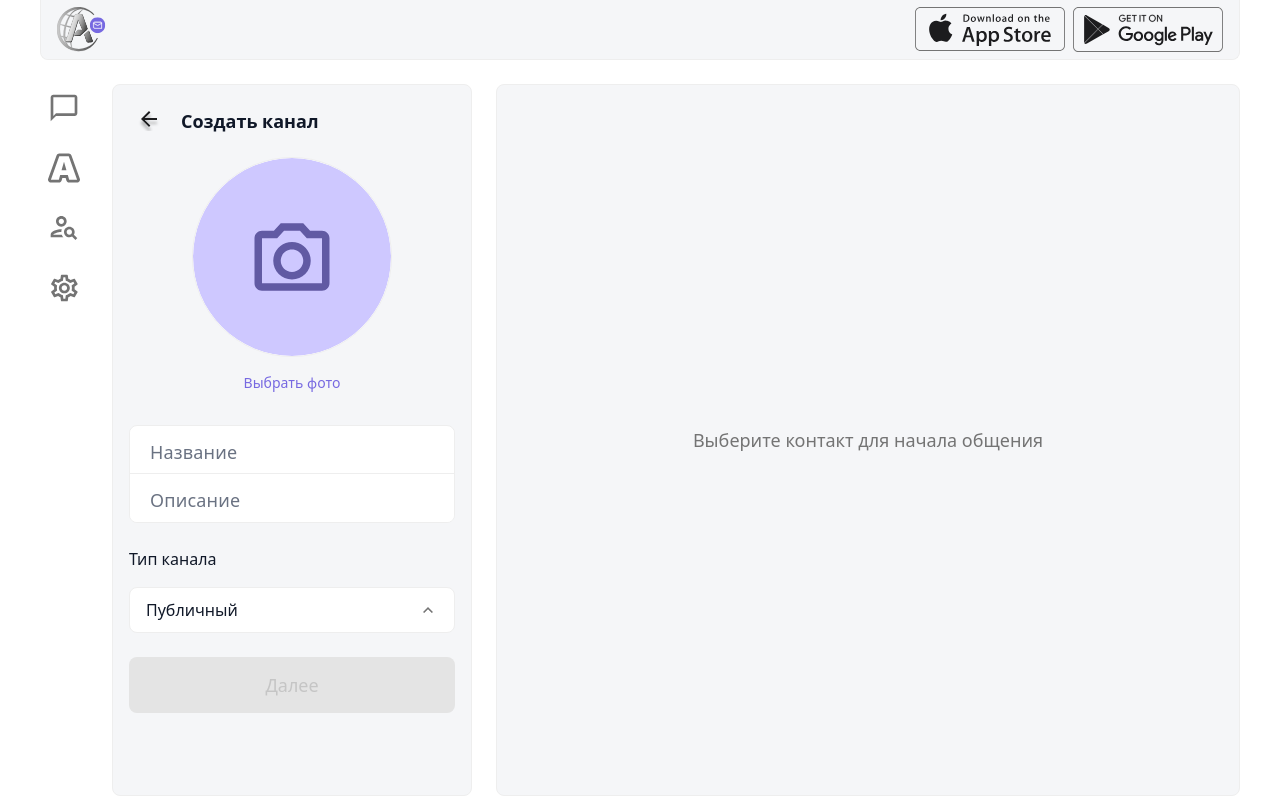
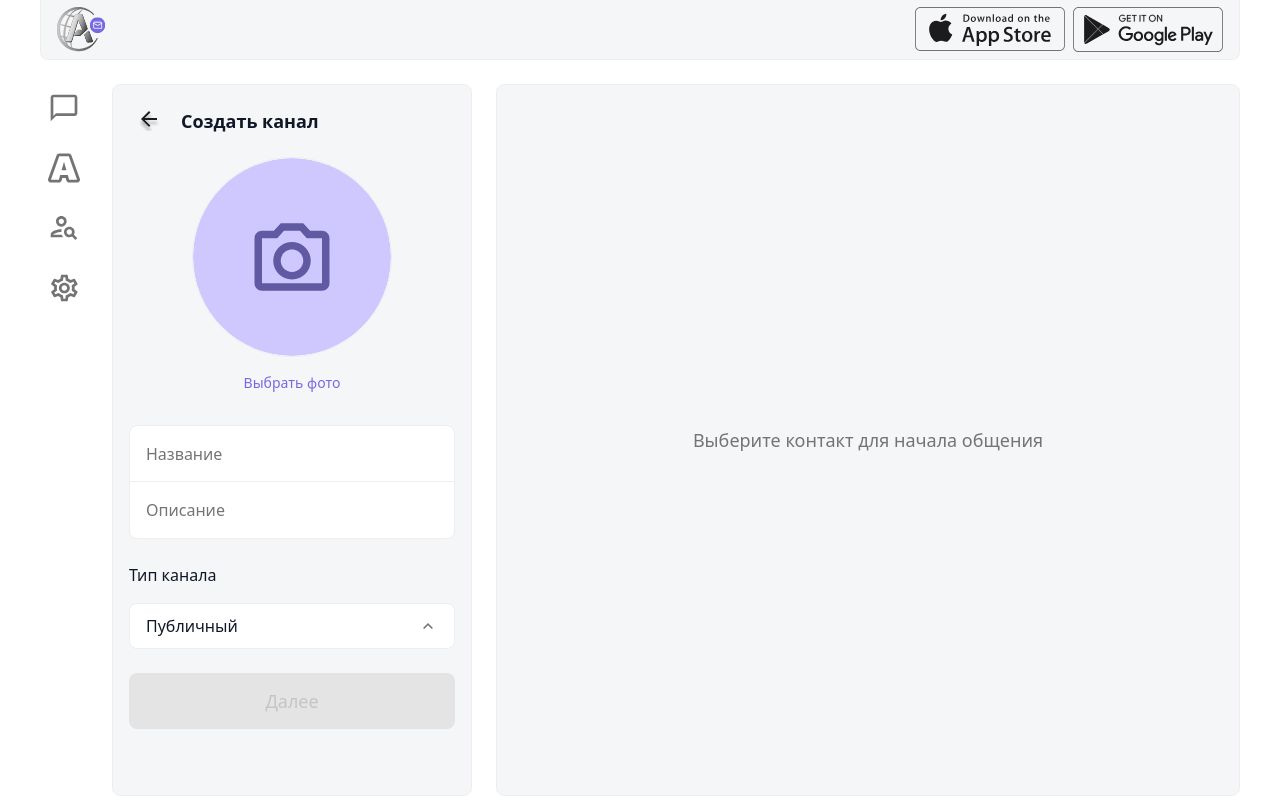
Before and after one commit to MosilevichS/chat-frontend-6, a Next.js app: page /chats/new-channel in a window 1280 px wide. Built offline with nearby package versions, Linux system fonts and the light colour scheme; no server answers.

Commit message:
добавлены изменения из ветки feature-create-group-or-chanell, изменены стили инпутов на страницах создания группы и канала

```diff
--- a/src/app/(main)/chats/_components/BaseCreationPage.tsx
+++ b/src/app/(main)/chats/_components/BaseCreationPage.tsx
@@ -9,14 +9,21 @@ import Image from "next/image";
 import backDesktop from "../../../../assets/icons/back-desktop.svg";
 import backMobile from "../../../../assets/icons/back-icon.svg";
 import fotoNewGroup from "../../../../assets/icons/foto-new-group.svg";
+import closeInputIcon from "../../../../assets/icons/close-input.svg";
 
 interface BaseCreationPageProps {
   title: string;
   typeSelector: ReactNode;
   placeholderText: string;
+  nextPagePath: string;
 }
 
-const BaseCreationPage = ({ title, typeSelector, placeholderText }: BaseCreationPageProps) => {
+const BaseCreationPage = ({
+  title,
+  typeSelector,
+  placeholderText,
+  nextPagePath,
+}: BaseCreationPageProps) => {
   const router = useRouter();
   const [name, setName] = useState("");
   const [description, setDescription] = useState("");
@@ -26,6 +33,11 @@ const BaseCreationPage = ({ title, typeSelector, placeholderText }: BaseCreation
   const [photoPosition, setPhotoPosition] = useState({ x: 0, y: 0 });
   const [isMobile, setIsMobile] = useState(false);
 
+  const [nameCharCount, setNameCharCount] = useState(0);
+  const [descCharCount, setDescCharCount] = useState(0);
+  const [isNameFocused, setIsNameFocused] = useState(false);
+  const [isDescFocused, setIsDescFocused] = useState(false);
+
   useEffect(() => {
     const checkMobile = () => setIsMobile(window.innerWidth < 768);
     checkMobile();
@@ -33,17 +45,16 @@ const BaseCreationPage = ({ title, typeSelector, placeholderText }: BaseCreation
     return () => window.removeEventListener("resize", checkMobile);
   }, []);
 
+  useEffect(() => {
+    setNameCharCount(name.length);
+  }, [name]);
+
+  useEffect(() => {
+    setDescCharCount(description.length);
+  }, [description]);
+
   const handleBack = () => router.back();
-
-  const handleNext = () => {
-    console.log("Переход к следующему шагу", {
-      name,
-      description,
-      hasPhoto: !!selectedPhoto,
-      photoZoom,
-      photoPosition,
-    });
-  };
+  const handleNext = () => router.push(nextPagePath);
 
   const handlePhotoSelected = (
     file: File | null,
@@ -54,7 +65,6 @@ const BaseCreationPage = ({ title, typeSelector, placeholderText }: BaseCreation
       reader.onloadend = () => {
         const imageUrl = reader.result as string;
         setSelectedPhoto(imageUrl);
-
         if (cropData) {
           setPhotoZoom(cropData.zoom);
           setPhotoPosition(cropData.position);
@@ -67,7 +77,46 @@ const BaseCreationPage = ({ title, typeSelector, placeholderText }: BaseCreation
     }
   };
 
-  const isFormValid = name.trim().length > 0;
+  const handleNameChange = (e: React.ChangeEvent<HTMLInputElement>) => {
+    if (e.target.value.length <= 100) setName(e.target.value);
+  };
+
+  const handleDescriptionChange = (e: React.ChangeEvent<HTMLInputElement>) => {
+    if (e.target.value.length <= 250) setDescription(e.target.value);
+  };
+
+  const handleNameFocus = () => {
+    setIsNameFocused(true);
+    setIsDescFocused(false);
+  };
+
+  const handleDescriptionFocus = () => {
+    setIsDescFocused(true);
+    setIsNameFocused(false);
+  };
+
+  const handleInputClick = (e: React.MouseEvent<HTMLDivElement>) => {
+    const target = e.target as HTMLElement;
+    if (target.closest("button")) return;
+
+    if (target.closest("#name-visual")) {
+      document.getElementById("name-input")?.focus();
+    } else if (target.closest("#desc-visual")) {
+      document.getElementById("description-input")?.focus();
+    }
+  };
+
+  const clearName = () => {
+    setName("");
+    document.getElementById("name-input")?.focus();
+  };
+
+  const clearDescription = () => {
+    setDescription("");
+    document.getElementById("description-input")?.focus();
+  };
+
+  const isFormValid = name.trim().length > 0 && nameCharCount >= 1 && nameCharCount <= 100;
 
   return (
     <>
@@ -139,16 +188,129 @@ const BaseCreationPage = ({ title, typeSelector, placeholderText }: BaseCreation
               </button>
 
               <div className="w-full border border-(--color-gray-1) rounded-lg overflow-hidden bg-white mb-6">
-                <Input
-                  placeholder="Название"
-                  onChange={e => setName(e.target.value)}
-                  className="w-full h-[44px] border-0 border-b border-(--color-gray-1) rounded-none px-4"
-                />
-                <Input
-                  placeholder="Описание"
-                  onChange={e => setDescription(e.target.value)}
-                  className="w-full h-[44px] border-0 rounded-none px-4"
-                />
+                <div
+                  className={`relative border-b border-(--color-gray-1) ${name.length > 0 || isNameFocused ? "min-h-[72px]" : "h-[56px]"}`}
+                >
+                  <Input
+                    id="name-input"
+                    value={name}
+                    onChange={handleNameChange}
+                    onFocus={handleNameFocus}
+                    onBlur={() => setIsNameFocused(false)}
+                    placeholder=""
+                    className="w-full border-0 rounded-none px-4 absolute inset-0 opacity-0 z-10"
+                  />
+
+                  <div
+                    id="name-visual"
+                    onClick={handleInputClick}
+                    className={`flex px-4 ${name.length > 0 || isNameFocused ? "pt-6 pb-2 items-start" : "h-[56px] items-center"} cursor-text`}
+                  >
+                    <div className="flex-1 min-w-0" style={{ maxWidth: "280px" }}>
+                      <div
+                        className={`${isNameFocused || name.length > 0 ? "text-xs text-(--color-gray)" : "text-base text-(--color-gray)"}`}
+                      >
+                        Название
+                      </div>
+                      {(name.length > 0 || isNameFocused) && (
+                        <div className="text-base text-gray-900 mt-2 break-words relative min-h-[20px]">
+                          {name.length > 0 ? (
+                            <>
+                              {name}
+                              {isNameFocused && (
+                                <span className="inline-block w-[2px] h-5 bg-(--color-violet) ml-[1px] animate-pulse align-middle"></span>
+                              )}
+                            </>
+                          ) : (
+                            isNameFocused && (
+                              <span className="inline-block w-[2px] h-5 bg-(--color-violet) animate-pulse"></span>
+                            )
+                          )}
+                        </div>
+                      )}
+                    </div>
+
+                    <div className="flex flex-col items-end justify-start shrink-0 ml-2">
+                      <div
+                        className={`${isNameFocused || name.length > 0 ? "text-xs" : "opacity-0"} text-(--color-gray)`}
+                      >
+                        {nameCharCount}/100
+                      </div>
+                      {name.length > 0 && (
+                        <button
+                          onClick={clearName}
+                          className="mt-2 flex items-center justify-center w-4 h-4"
+                          aria-label="Очистить"
+                          type="button"
+                        >
+                          <Image src={closeInputIcon} alt="Очистить" width={16} height={16} />
+                        </button>
+                      )}
+                    </div>
+                  </div>
+                </div>
+
+                <div
+                  className={`relative ${description.length > 0 || isDescFocused ? "min-h-[72px]" : "h-[56px]"}`}
+                >
+                  <Input
+                    id="description-input"
+                    value={description}
+                    onChange={handleDescriptionChange}
+                    onFocus={handleDescriptionFocus}
+                    onBlur={() => setIsDescFocused(false)}
+                    placeholder=""
+                    className="w-full border-0 rounded-none px-4 absolute inset-0 opacity-0 z-10"
+                  />
+
+                  <div
+                    id="desc-visual"
+                    onClick={handleInputClick}
+                    className={`flex px-4 ${description.length > 0 || isDescFocused ? "pt-6 pb-2 items-start" : "h-[56px] items-center"} cursor-text`}
+                  >
+                    <div className="flex-1 min-w-0" style={{ maxWidth: "280px" }}>
+                      <div
+                        className={`${isDescFocused || description.length > 0 ? "text-xs text-(--color-gray)" : "text-base text-(--color-gray)"}`}
+                      >
+                        Описание
+                      </div>
+                      {(description.length > 0 || isDescFocused) && (
+                        <div className="text-base text-gray-900 mt-2 break-words relative min-h-[20px]">
+                          {description.length > 0 ? (
+                            <>
+                              {description}
+                              {isDescFocused && (
+                                <span className="inline-block w-[2px] h-5 bg-(--color-violet) ml-[1px] animate-pulse align-middle"></span>
+                              )}
+                            </>
+                          ) : (
+                            isDescFocused && (
+                              <span className="inline-block w-[2px] h-5 bg-(--color-violet) animate-pulse"></span>
+                            )
+                          )}
+                        </div>
+                      )}
+                    </div>
+
+                    <div className="flex flex-col items-end justify-start shrink-0 ml-2">
+                      <div
+                        className={`${isDescFocused || description.length > 0 ? "text-xs" : "opacity-0"} text-(--color-gray)`}
+                      >
+                        {descCharCount}/250
+                      </div>
+                      {description.length > 0 && (
+                        <button
+                          onClick={clearDescription}
+                          className={`flex items-center justify-center w-4 h-4 ${isDescFocused || description.length > 0 ? "mt-2" : ""}`}
+                          aria-label="Очистить"
+                          type="button"
+                        >
+                          <Image src={closeInputIcon} alt="Очистить" width={16} height={16} />
+                        </button>
+                      )}
+                    </div>
+                  </div>
+                </div>
               </div>
 
               {typeSelector}
--- a/src/app/(main)/chats/new-channel/page.tsx
+++ b/src/app/(main)/chats/new-channel/page.tsx
@@ -12,6 +12,7 @@ const NewChannelPage = () => {
       title="Создать канал"
       typeSelector={<ChannelTypeSelector value={channelType} onChange={setChannelType} />}
       placeholderText="Выберите контакт для начала общения"
+      nextPagePath="./add-subscribers"
     />
   );
 };
--- a/src/app/(main)/chats/new-group/page.tsx
+++ b/src/app/(main)/chats/new-group/page.tsx
@@ -12,6 +12,7 @@ const NewGroupPage = () => {
       title="Создать группу"
       typeSelector={<GroupTypeSelector value={groupType} onChange={setGroupType} />}
       placeholderText="Выберите контакт для начала общения"
+      nextPagePath="./add-subscribers"
     />
   );
 };
--- a/src/components/ui/Input.tsx
+++ b/src/components/ui/Input.tsx
@@ -4,8 +4,11 @@ import { twMerge } from "tailwind-merge";
 import type { InputHTMLAttributes } from "react";
 
 interface IInput {
+  id?: string;
   onClick?: InputHTMLAttributes<HTMLInputElement>["onClick"];
   onChange?: InputHTMLAttributes<HTMLInputElement>["onChange"];
+  onFocus?: InputHTMLAttributes<HTMLInputElement>["onFocus"];
+  onBlur?: InputHTMLAttributes<HTMLInputElement>["onBlur"];
   name?: string;
   label?: string;
   type?: "text" | "email" | "password" | "tel" | "number" | "search";
@@ -14,12 +17,16 @@ interface IInput {
   error?: string;
   disabled?: boolean;
   defaultValue?: string;
+  value?: string;
   className?: string;
 }
 
 const Input = ({
+  id,
   onClick,
   onChange,
+  onFocus,
+  onBlur,
   name,
   label,
   type = "text",
@@ -28,6 +35,7 @@ const Input = ({
   error,
   disabled = false,
   defaultValue,
+  value,
   className,
 }: IInput) => {
   return (
@@ -35,22 +43,27 @@ const Input = ({
       {error ? (
         <ErrorMessage error={error} />
       ) : (
+        label && (
           <label
             htmlFor={name}
             className="text-(--color-gray) text-[0.875rem] leading-[120%] tracking-[0.01em] mb-1 block"
           >
             {label}
           </label>
+        )
       )}
 
       <input
+        id={id || name}
         onClick={onClick}
         onChange={onChange}
-        id={name}
+        onFocus={onFocus}
+        onBlur={onBlur}
         type={type}
         placeholder={placeholder}
         disabled={disabled}
         defaultValue={defaultValue}
+        value={value}
         className={twMerge(
           "w-full h-14",
           "text-lg tracking-[0.01em]",
```
Also changed, not shown: src/app/(main)/chats/page.tsx (+51 -53 lines), public/assets/icons/close-input.svg (added), src/assets/icons/close-input.svg (added). Lines whose indentation alone changed are shown as unchanged.
